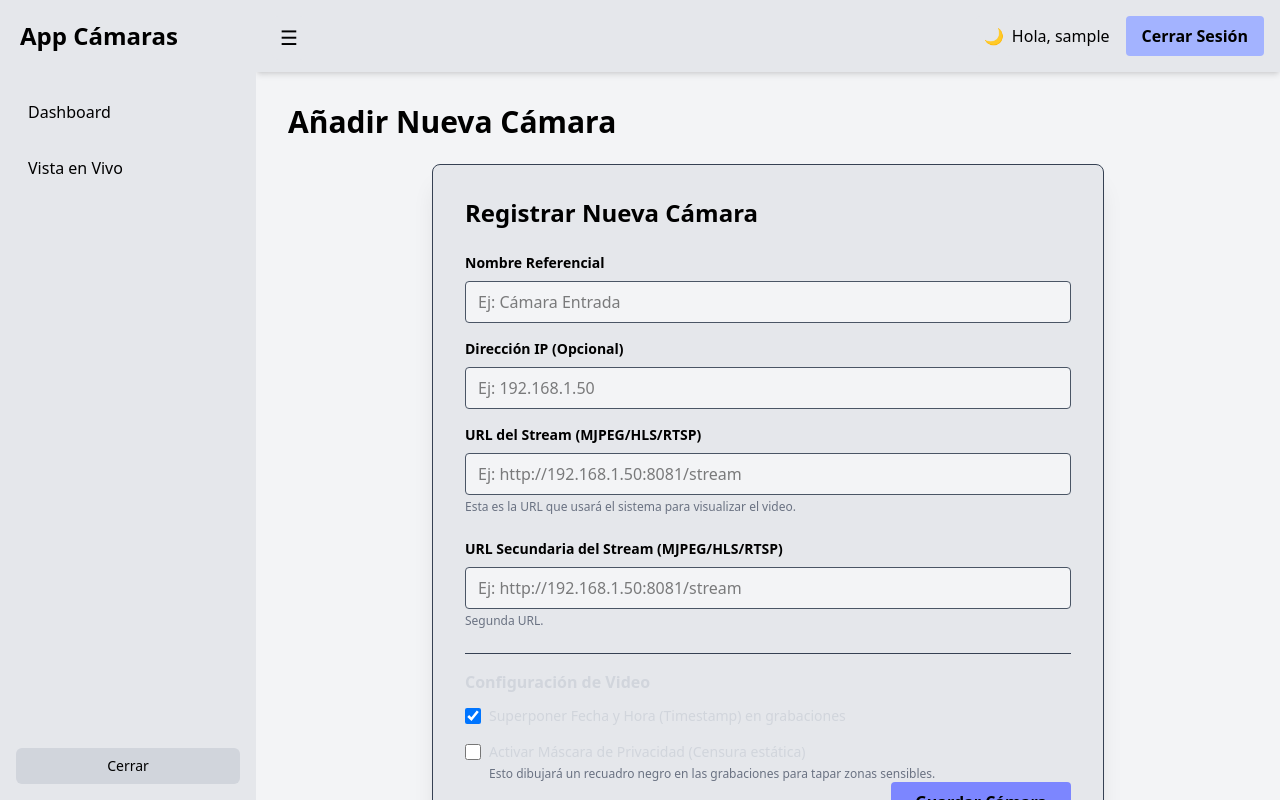
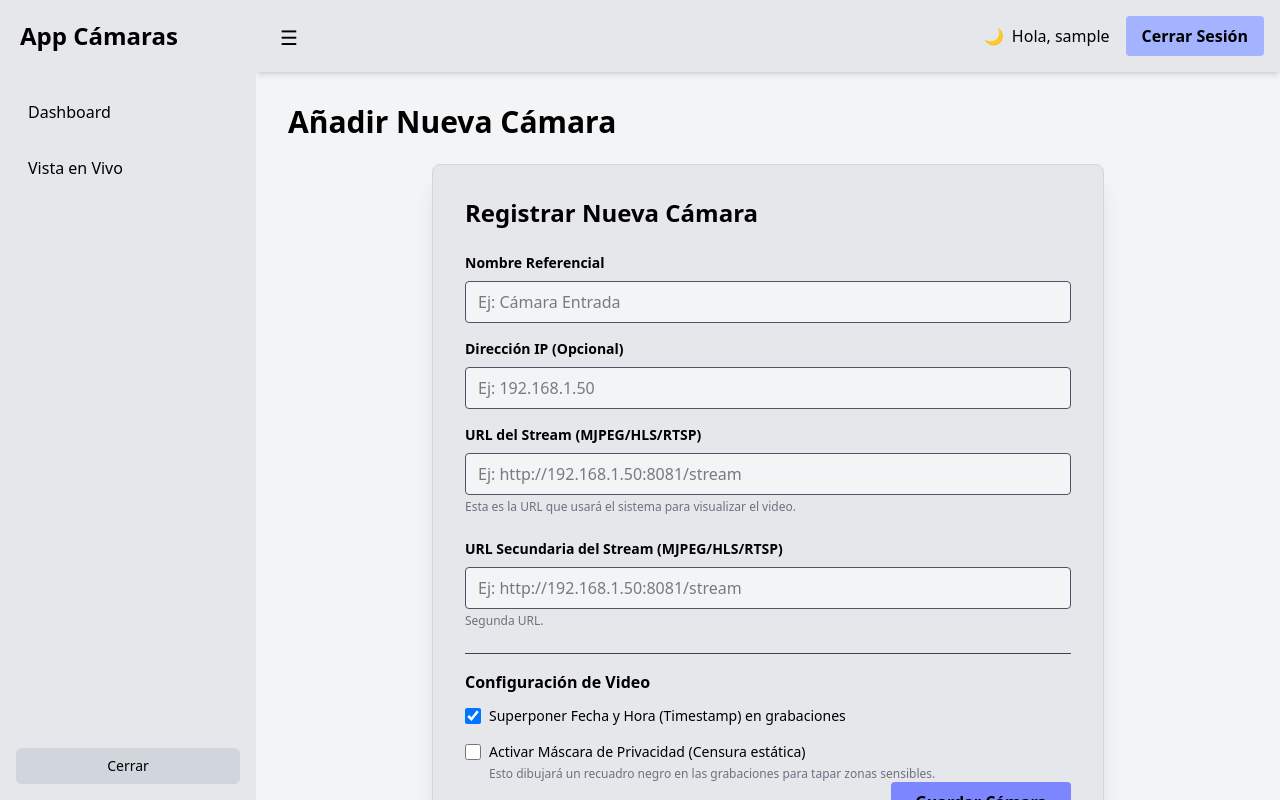
Before and after one commit to kalouseckJP/Camaras, a React (Vite) app in the folder cliente/: page /agregar in a window 1280 px wide. Built offline with nearby package versions, Linux system fonts and the light colour scheme; sample sign-in values are in the browser's storage.

Commit message:
Cambios modo claro

```diff
--- a/cliente/src/features/CameraForm.jsx
+++ b/cliente/src/features/CameraForm.jsx
@@ -47,7 +47,7 @@ function CameraForm() {
   const streamUrlSec = ''
 
   return (
-    <form onSubmit={handleSubmit} className="bg-gray-200 dark:bg-gray-800 p-8 rounded-lg shadow-xl border border-gray-700 max-w-2xl mx-auto">
+    <form onSubmit={handleSubmit} className="bg-gray-200 dark:bg-gray-800 p-8 rounded-lg shadow-xl border border-gray-300 dark:border-gray-700 max-w-2xl mx-auto">
       <h2 className="dark:text-white text-2xl mb-6 font-semibold">Registrar Nueva Cámara</h2>
 
       {/* Nombre */}
@@ -102,7 +102,7 @@ function CameraForm() {
       </div>
 
       <div className="border-t border-gray-700 pt-4 mt-4">
-      <h3 className="text-gray-300 font-bold mb-3">Configuración de Video</h3>
+      <h3 className="dark:text-gray-300 font-bold mb-3">Configuración de Video</h3>
 
       {/* Checkbox Timestamp */}
       <div className="flex items-center mb-4">
@@ -113,7 +113,7 @@ function CameraForm() {
           checked={enableTimestamp}
           onChange={(e) => setEnableTimestamp(e.target.checked)}
         />
-        <label htmlFor="ts-check" className="ml-2 text-sm text-gray-300">
+        <label htmlFor="ts-check" className="ml-2 text-sm dark:text-gray-300">
           Superponer Fecha y Hora (Timestamp) en grabaciones
         </label>
       </div>
@@ -127,7 +127,7 @@ function CameraForm() {
           checked={enableMask}
           onChange={(e) => setEnableMask(e.target.checked)}
         />
-        <label htmlFor="mask-check" className="ml-2 text-sm text-gray-300">
+        <label htmlFor="mask-check" className="ml-2 text-sm dark:text-gray-300">
           Activar Máscara de Privacidad (Censura estática)
         </label>
         </div>
```
